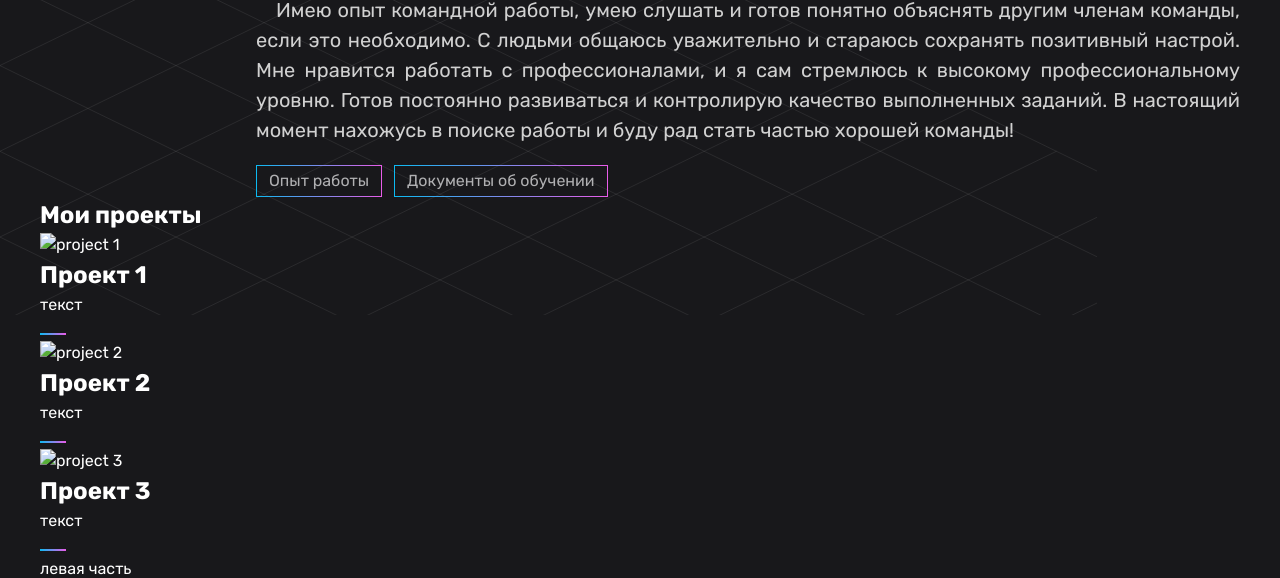
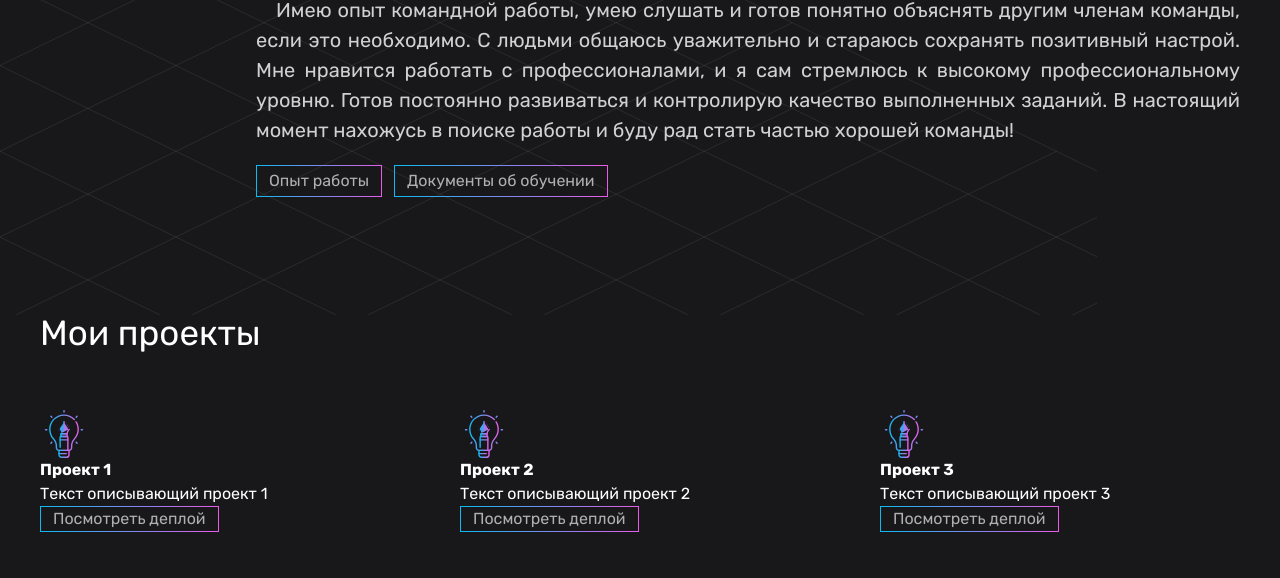
Before and after one commit to Dedal88/my-portfolio-site, a website: page index.html in a window 1280 px wide. Shown: the part 656-1234 px from the top of the page. Drawn offline with Linux system fonts and the light colour scheme.

Commit message:
feat: implement functions createElement, createProject and addElements

```diff
--- a/index.html
+++ b/index.html
@@ -12,6 +12,8 @@
       rel="stylesheet"
     />
     <link rel="stylesheet" href="./src/style.css" />
+    <link rel="stylesheet" href="" />
+    <script src="./src/index.js" defer></script>
   </head>
   <body>
     <header class="header">
@@ -98,8 +100,8 @@
       <div class="wrapper">
         <h2 class="projects__title">Мои проекты</h2>
         <div class="layout-3-column projects__wrapper">
-          <article class="project">
-            <img src="" alt="project 1" />
+          <!-- <article class="project">
+            <img src="" alt="project 1" class="project__image" />
             <h2 class="project__title">Проект 1</h2>
             <p class="project__text">текст</p>
             <button
@@ -107,7 +109,7 @@
             ></button>
           </article>
           <article class="project">
-            <img src="" alt="project 2" />
+            <img src="" alt="project 2" class="project__image" />
             <h2 class="project__title">Проект 2</h2>
             <p class="project__text">текст</p>
             <button
@@ -115,13 +117,13 @@
             ></button>
           </article>
           <article class="project">
-            <img src="" alt="project 3" />
+            <img src="" alt="project 3" class="project__image" />
             <h2 class="project__title">Проект 3</h2>
             <p class="project__text">текст</p>
             <button
               class="button project__button project__button_disabled_true"
             ></button>
-          </article>
+          </article> -->
         </div>
       </div>
     </div>
--- a/src/index.js
+++ b/src/index.js
@@ -0,0 +1,89 @@
+const dataProjects = [
+  {
+    imageUrl: './img/icons/bulb.svg',
+    title: 'Проект 1',
+    description: 'Текст описывающий проект 1',
+    deployUrl: '',
+  },
+  {
+    imageUrl: './img/icons/bulb.svg',
+    title: 'Проект 2',
+    description: 'Текст описывающий проект 2',
+    deployUrl: '',
+  },
+  {
+    imageUrl: './img/icons/bulb.svg',
+    title: 'Проект 3',
+    description: 'Текст описывающий проект 3',
+    deployUrl: '',
+  },
+];
+
+function createElement(options) {
+  const { tag = 'div', text = '', classes = [] } = options;
+  const element = document.createElement(tag);
+  element.textContent = text;
+
+  if (classes.length > 0) {
+    element.classList.add(...classes);
+  }
+
+  return element;
+}
+
+function createProject(options) {
+  const {
+    imageUrl = '',
+    title = '',
+    description = '',
+    deployUrl = '',
+  } = options;
+
+  const projectWrapper = createElement({
+    tag: 'article',
+    classes: ['project'],
+  });
+
+  const projectImage = createElement({
+    tag: 'img',
+    classes: ['project__image'],
+  });
+  projectImage.setAttribute('src', imageUrl);
+
+  const projectTitle = createElement({
+    tag: 'h4',
+    classes: ['project__title'],
+    text: title,
+  });
+
+  const projectText = createElement({
+    tag: 'p',
+    classes: ['project__text'],
+    text: description,
+  });
+
+  const projectButton = createElement({
+    tag: 'button',
+    text: 'Посмотреть деплой',
+    classes: ['button', 'project__button', 'project__button_disabled_true'],
+  });
+
+  const buttonWrapper = createElement({ tag: 'a' });
+  buttonWrapper.setAttribute('href', deployUrl);
+  buttonWrapper.setAttribute('target', '_blank');
+  buttonWrapper.append(projectButton);
+
+  projectWrapper.append(projectImage, projectTitle, projectText, buttonWrapper);
+
+  return projectWrapper;
+}
+
+function addElements(parent, dataElement) {
+  dataElement.forEach((element) => {
+    parent.append(createProject(element));
+  });
+}
+
+const projectsContainer = document.querySelector('.projects__wrapper');
+
+addElements(projectsContainer, dataProjects);
--- a/src/sass/abstracts/_mixins.scss
+++ b/src/sass/abstracts/_mixins.scss
@@ -16,3 +16,12 @@
     color: $color-hover;
   }
 }
+
+@mixin columns($width) {
+  display: flex;
+  flex-wrap: wrap;
+  justify-content: space-between;
+  > * {
+    flex-basis: $width;
+  }
+}
--- /dev/null
+++ b/src/sass/components/_projects.scss
@@ -0,0 +1,13 @@
+@use '../abstracts/varibles' as *;
+@use '../abstracts/placeholders' as *;
+@use '../abstracts/mixins' as *;
+
+.projects {
+  padding-top: 110px;
+  padding-bottom: 150px;
+}
+
+.projects__title {
+  @include font($size: 3.5rem);
+  margin-bottom: 50px;
+}
--- /dev/null
+++ b/src/sass/layout/_columns.scss
@@ -0,0 +1,5 @@
+@use '../abstracts/mixins' as *;
+
+.layout-3-column {
+  @include columns($width: 30%);
+}
--- a/src/sass/main.scss
+++ b/src/sass/main.scss
@@ -7,7 +7,9 @@
 @use 'layout/header';
 @use 'layout/wrapper';
 @use 'layout/decorate-element';
+@use 'layout/columns';
 
 @use 'components/navigation';
 @use 'components/buttons';
 @use 'components/promo';
+@use 'components/projects';
```
Also changed, not shown: src/style.css, 1 other file.
